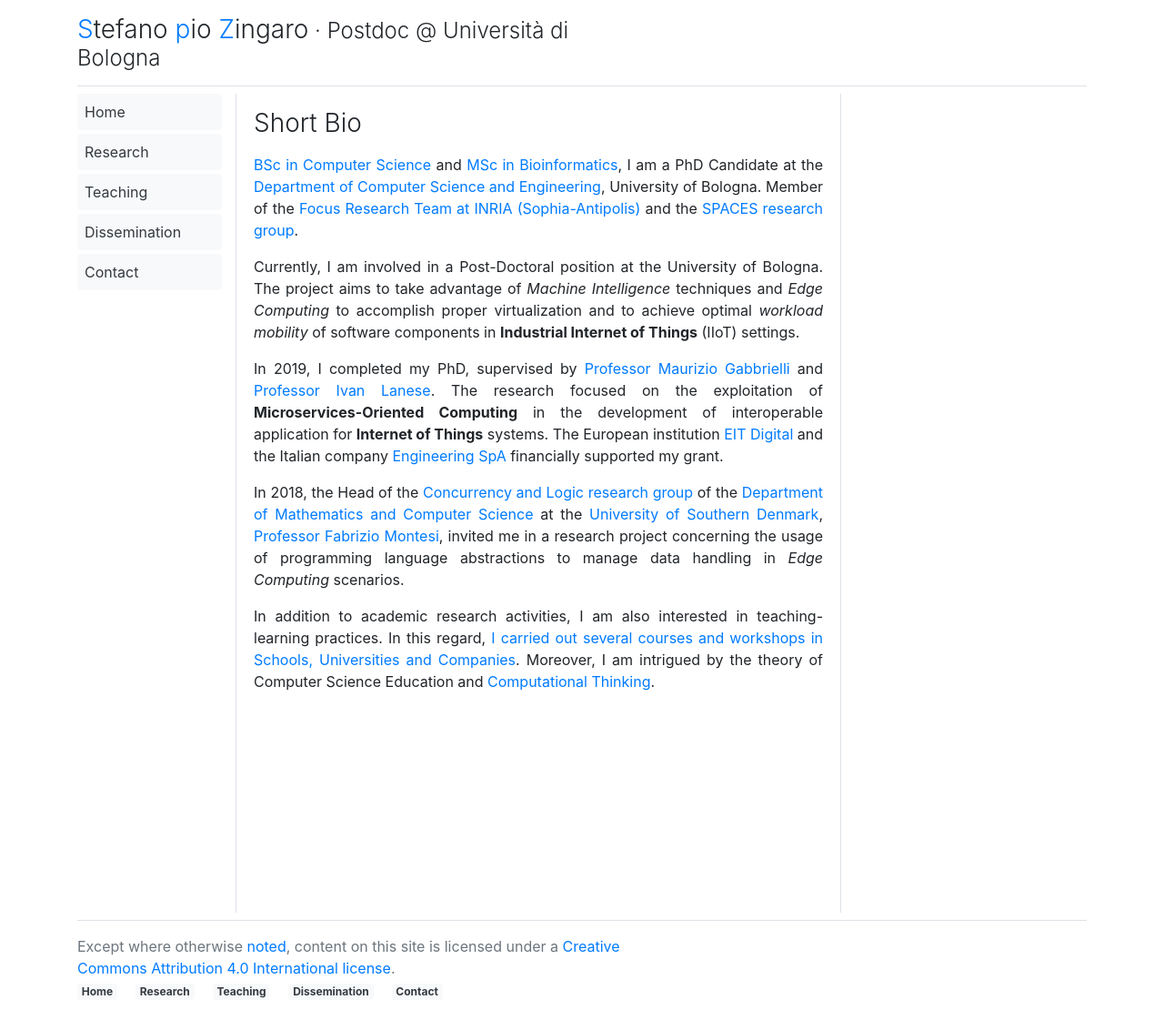
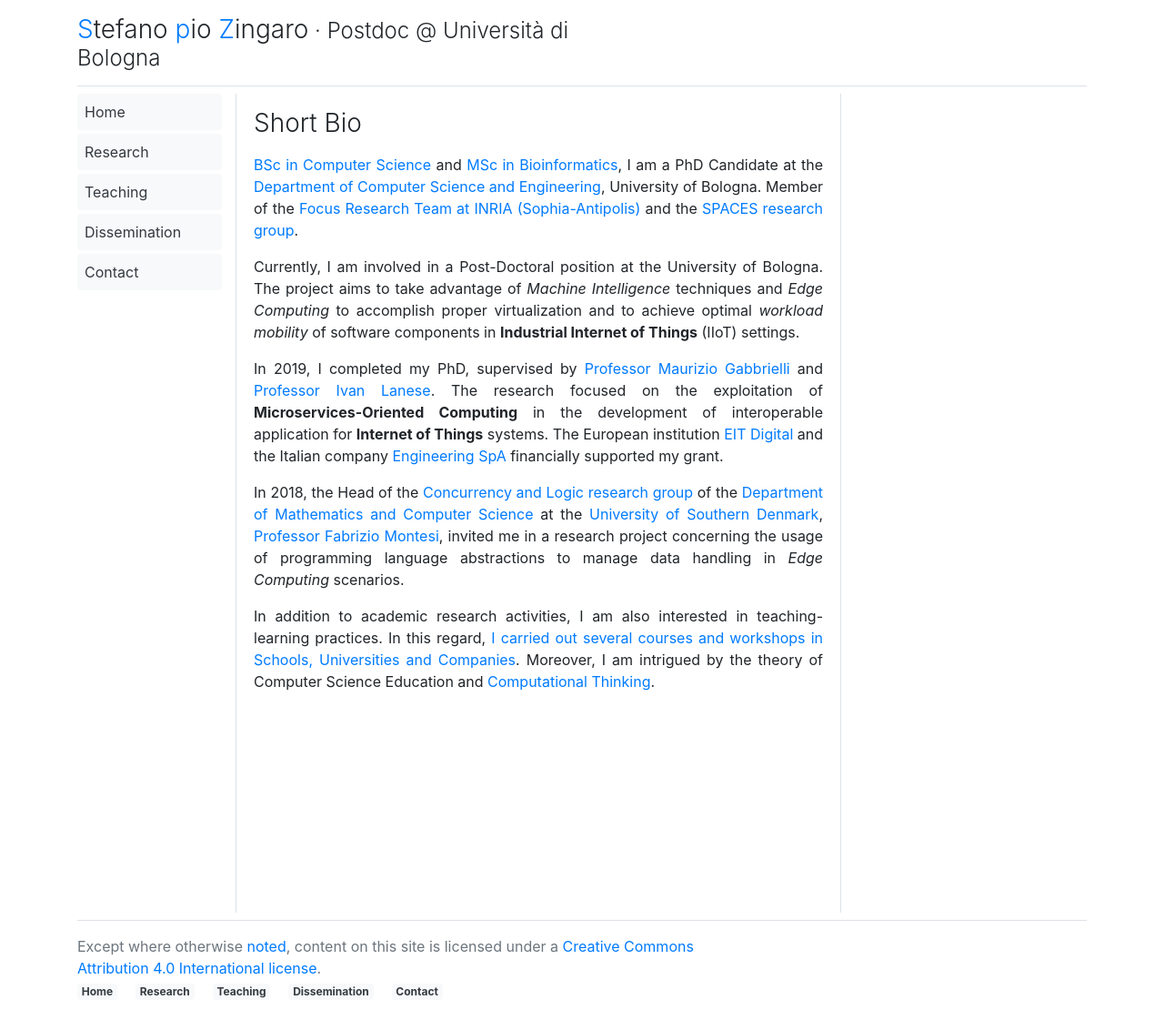
Before and after one commit to saltgz/saltgz.github.io, a Jekyll site: the page built from index.md, in a window 1280 px wide. Shown: the whole page at 91% size. Built offline with Jekyll 4.4.1, drawn with Linux system fonts in a browser that asks for light colours; comment, search, counter and statistics services are not loaded.

Commit message:
Update footer.html

```diff
--- a/_includes/footer.html
+++ b/_includes/footer.html
@@ -1,6 +1,6 @@
 <div class="row">
 
-    <div class="col-lg-7 float-left">
+    <div class="col-lg-8 float-left">
         {{ site.data.style.footer.content.left }}
         <p>
             {%- for item in site.data.nav.items -%}
@@ -11,7 +11,7 @@
         </p>
     </div>
 
-    <div class="col-lg-5 float-right">
+    <div class="col-lg-4 float-right">
         {{ site.data.style.footer.content.right }}
     </div>
 
```
